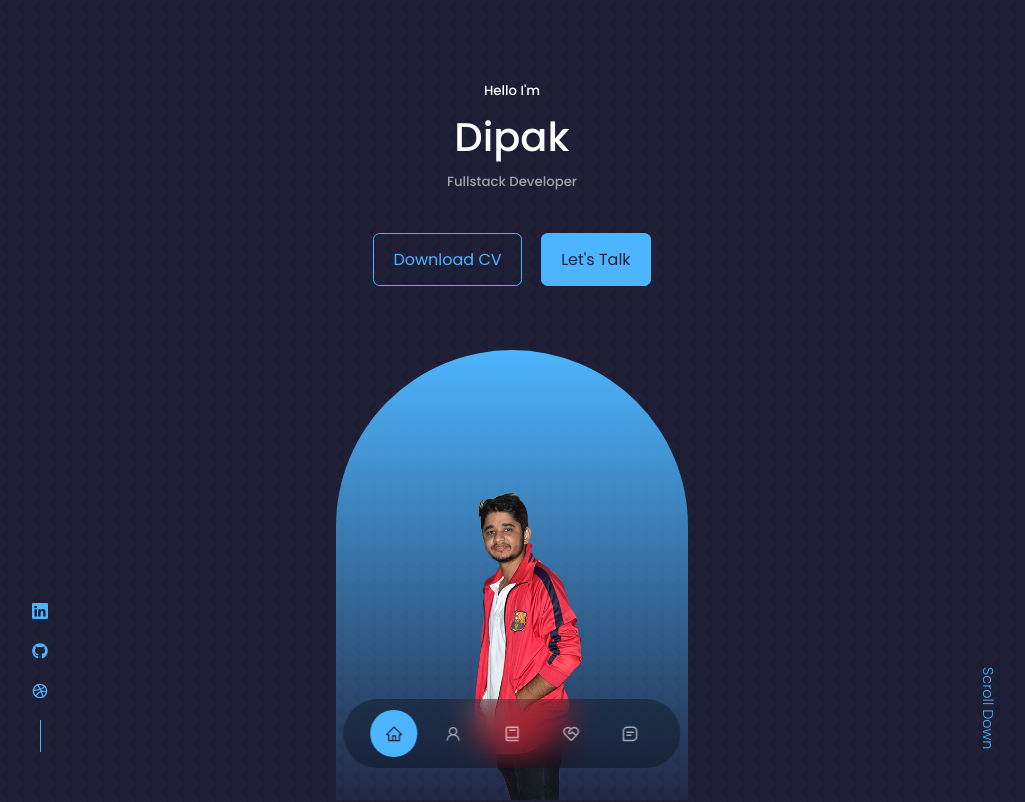
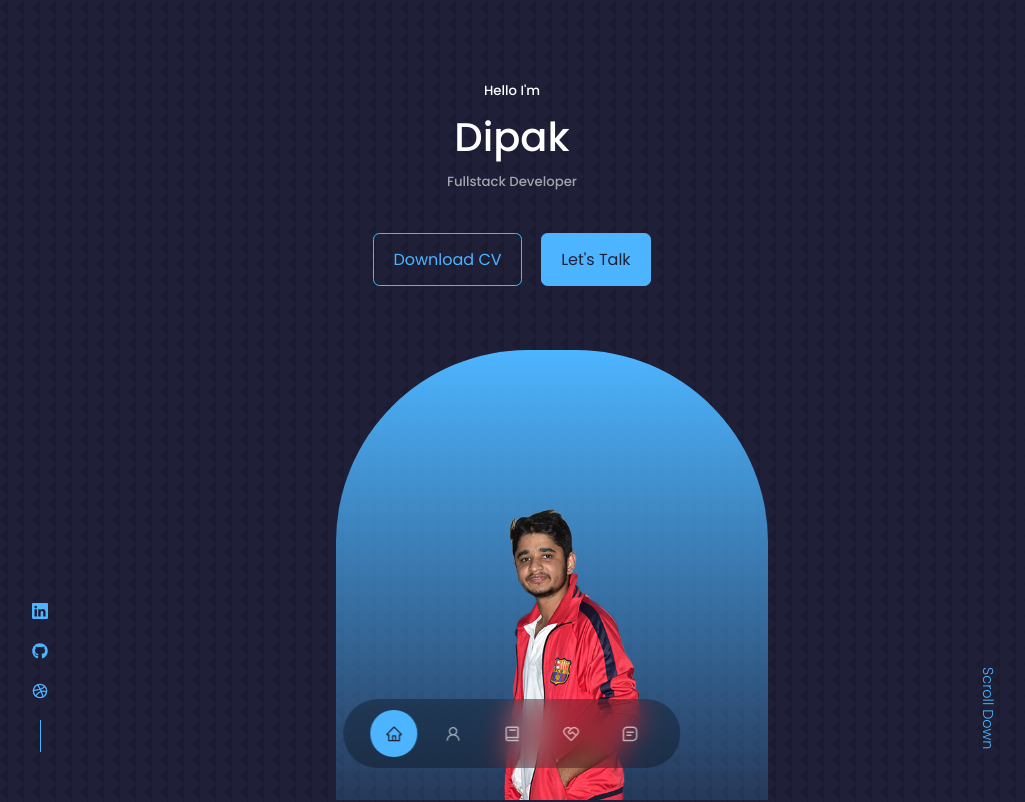
Before and after one commit to DipakTech/LatestPortfolio, a React (Create React App) app: page / in a window 1280 px wide. Shown: the top 802 px of the page, without its empty margins (128-1153 px from the left). Built offline with nearby package versions, Linux system fonts and the light colour scheme.

Commit message:
image size reset

```diff
--- a/src/components/header/header.css
+++ b/src/components/header/header.css
@@ -38,8 +38,8 @@ header {
 /* ==========me(image) ========== */
 .me {
   background: linear-gradient(var(--color-primary), transparent);
-  width: 22rem;
-  height: 30rem;
+  width: 27rem;
+  height: 34rem;
   position: absolute;
   left: calc(50% - 11rem);
   /* or
```
